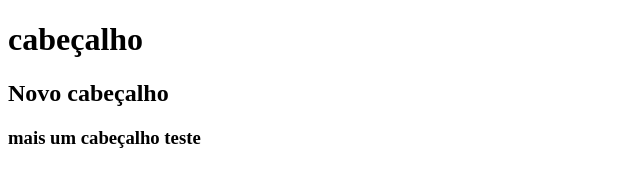
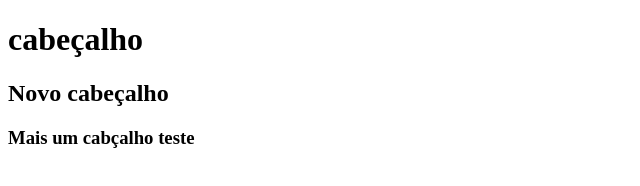
Before and after one commit to Lcleon/modulogit, a plain HTML site: page index.html in a window 1280 px wide. Shown: the full height of the page, 0-640 px from the left. Drawn offline with Linux system fonts and the light colour scheme.

```diff
--- a/index.html
+++ b/index.html
@@ -9,6 +9,6 @@
 <body>
     <h1>cabeçalho</h1>
     <h2>Novo cabeçalho</h2>
-    <h3>mais um cabeçalho teste</h3>
+    <h3>Mais um cabçalho teste</h3>
 </body>
 </html>
```
